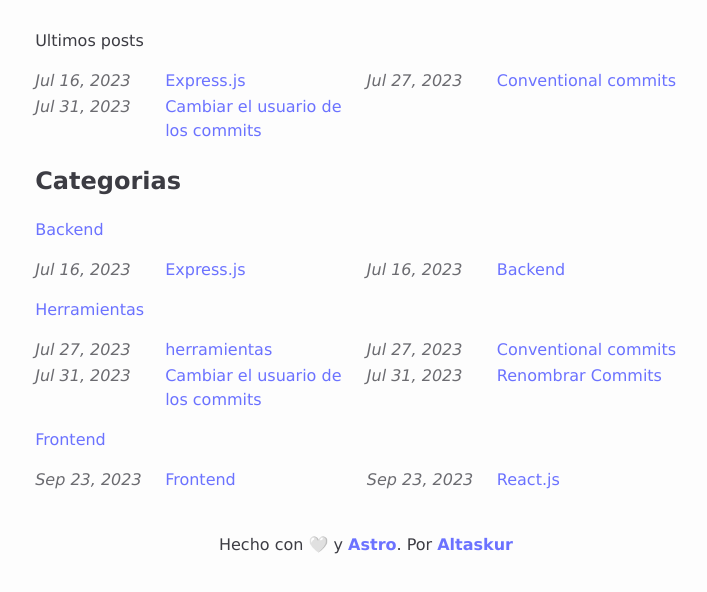
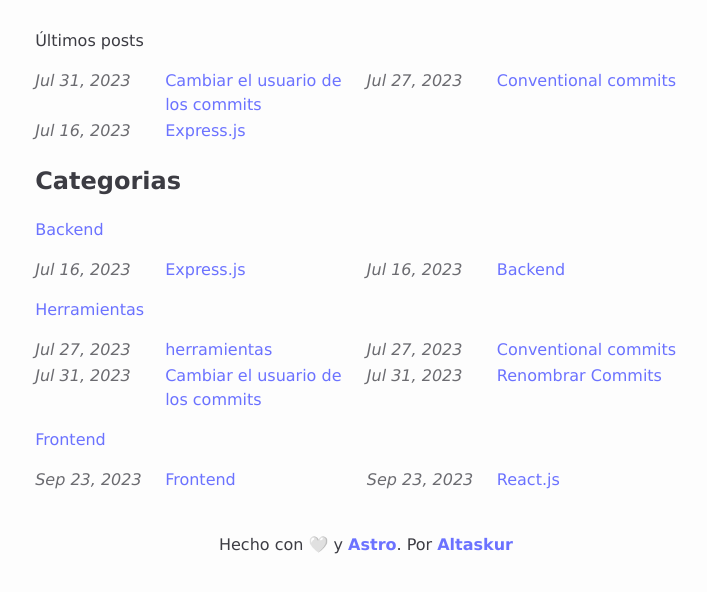
Before and after one commit to altaskur/apuntesV2, an Astro site: page / in a window 1280 px wide. Shown: the part 128-720 px from the top of the page, without its empty margins (274-981 px from the left). Built offline with nearby package versions, Linux system fonts and the light colour scheme; Astro itself is replaced by a stand-in of ours.

Commit message:
fix: :bug: Faltas de ortografía y ordenado de fechas

```diff
--- a/src/pages/index.astro
+++ b/src/pages/index.astro
@@ -13,6 +13,8 @@ const posts = (await getCollection("apuntes")).sort(
 let latestPosts = posts.slice(0, 5);
 latestPosts = latestPosts.filter((post) => !post.data.principal);
 
+latestPosts = latestPosts.sort((a, b) => b.data.pubDate.valueOf() - a.data.pubDate.valueOf());
+
 const categories = [...new Set(posts.flatMap((post) => post.data.categories))];
 const tags = [...new Set(posts.flatMap((post) => post.data.tags))];
 ---
@@ -26,7 +28,7 @@ const tags = [...new Set(posts.flatMap((post) => post.data.tags))];
     <Header />
     <main>
       <section>
-        Ultimos posts
+        Últimos posts
         <ul>
           {
             latestPosts.map((post) => (
```
